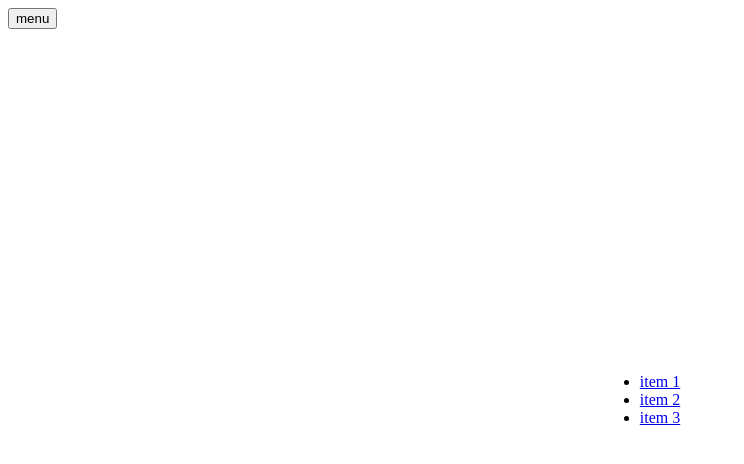
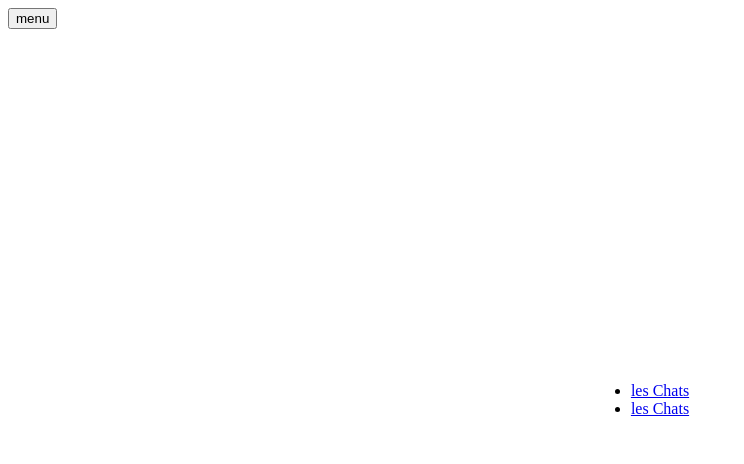
Before and after one commit to MMI-SAE-105/2022-r113-tp2-menu-alpinejs-Emilbou, a website: page index.html in a window 1280 px wide. Both pictures are taken after a click on the button "menu". Shown: the whole page, without its empty margins (0-744 px from the left). Drawn offline with nearby package versions, Linux system fonts and the light colour scheme.

Commit message:
arborescence initiale

```diff
--- a/index.html
+++ b/index.html
@@ -39,9 +39,8 @@
     <h1>Test de menu</h1>
     <nav id="mainNav" x-show="menuIsOpen" x-transition.duration.800ms class="menu">
       <ul>
-        <li><a href="#">item 1</a></li>
-        <li><a href="#">item 2</a></li>
-        <li><a href="#">item 3</a></li>
+        <li><a href="cats/index.html">les Chats</a></li>
+        <li><a href="dogs/index.html">les Chats</a></li>
       </ul>
     </nav>
   </header>
```
Also changed, not shown: cats/chat-1.html (added), cats/chat-2.html (added), cats/index.html (added), dogs/index.html (added).
